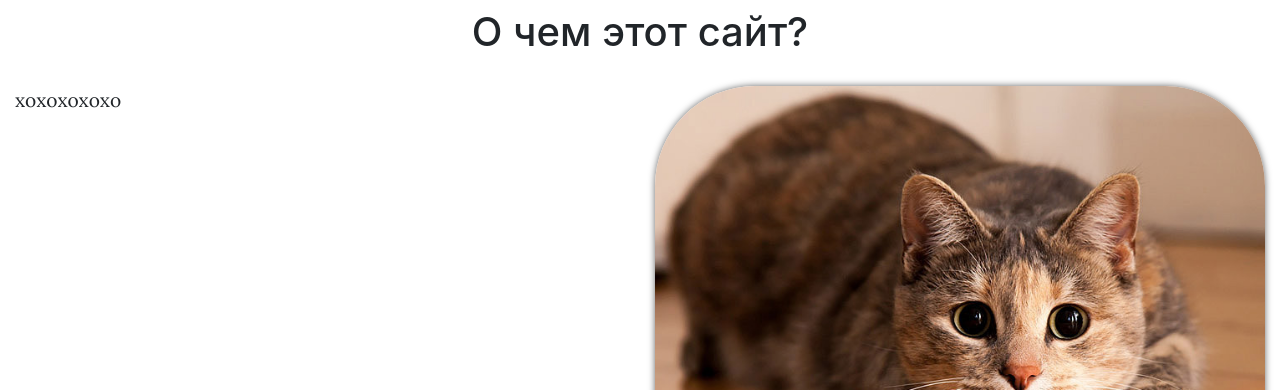
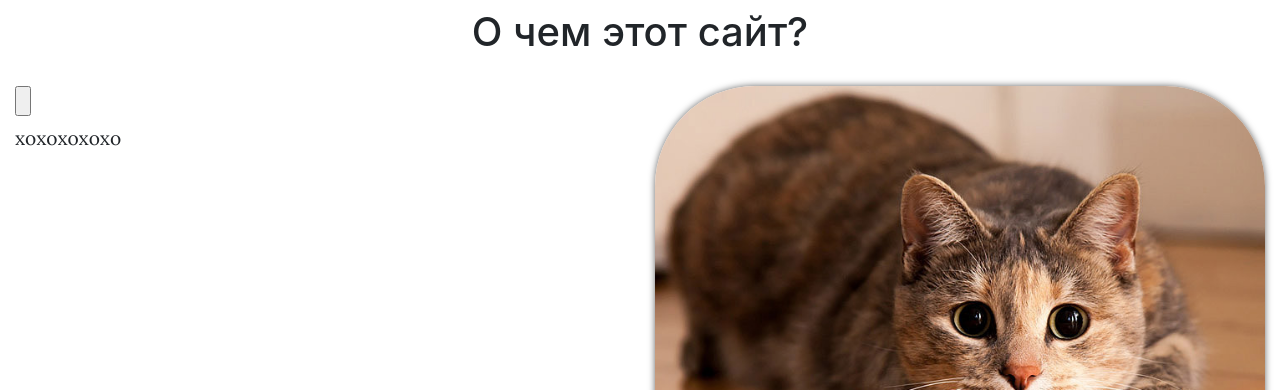
Before and after one commit to Cocon-nut/cocon, a plain HTML site: page index.html in a window 1280 px wide. Shown: the part 710-1100 px from the top of the page. Drawn offline with nearby package versions, Linux system fonts and the light colour scheme; files whose address does not match are found by name.

Commit message:
js дерьмо

```diff
--- a/index.html
+++ b/index.html
@@ -15,6 +15,7 @@
 </head>
 
 <body>
+
     <nav class="navbar navbar-expand-lg navbar-dark bg-dark">
         <a class="navbar-brand" href="#">Кокон</a>
         <button class="navbar-toggler" type="button" data-toggle="collapse" data-target="#navbarSupportedContent" aria-controls="navbarSupportedContent"
@@ -103,7 +104,10 @@
         </div>
         <div class="row">
             <div class="col-md-6">
-                <p>xoxoxoxoxo</p>
+                <label>
+                    <input type="button" onclick="f1()" id="but">
+                </label>
+                <p id="par">xoxoxoxoxo</p>
             </div>
             <div class="col-md-6 ">
 
@@ -113,6 +117,9 @@
             </div>
         </div>
     </div>
+
+    <script src=".\js\scripts.js">
+    </script>
 </body>
 
 </html>
--- /dev/null
+++ b/js/scripts.js
@@ -0,0 +1,15 @@
+// function pidor(a, b) {
+
+//     return a + b
+
+// }
+// alert(pidor(1, 2))
+// var p = "";
+// document.getElementById("text").innerHTML = p;
+// function handleInput() {
+//   var v = document.getElementById("vvod").value;
+//   document.getElementById("par").innerText = v;
+// }
+function f1() {
+  document.getElementById("par").style.color = "#FFAAFF";
+}
```
